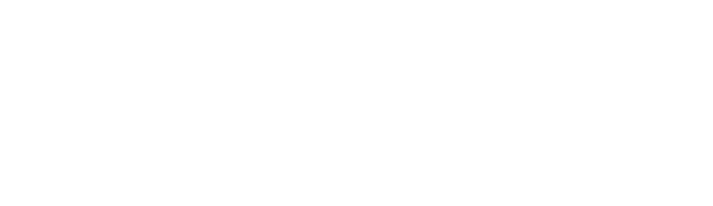
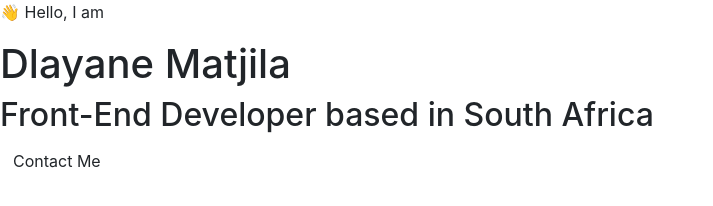
Before and after one commit to Dlayane-Mat/week-4, a plain HTML site: page index.html in a window 1280 px wide. Shown: the whole page, without its empty margins (0-713 px from the left). Drawn offline with nearby package versions, Linux system fonts and the light colour scheme.

Commit message:
added the body content and a button

```diff
--- a/index.html
+++ b/index.html
@@ -32,5 +32,10 @@
     ></script>
     <title>week 4 project</title>
   </head>
-  <body></body>
+  <body>
+    <p>👋 Hello, I am</p>
+    <h1>Dlayane Matjila</h1>
+    <h2>Front-End Developer based in South Africa</h2>
+    <a href="#" class="btn btn-branding">Contact Me</a>
+  </body>
 </html>
```
